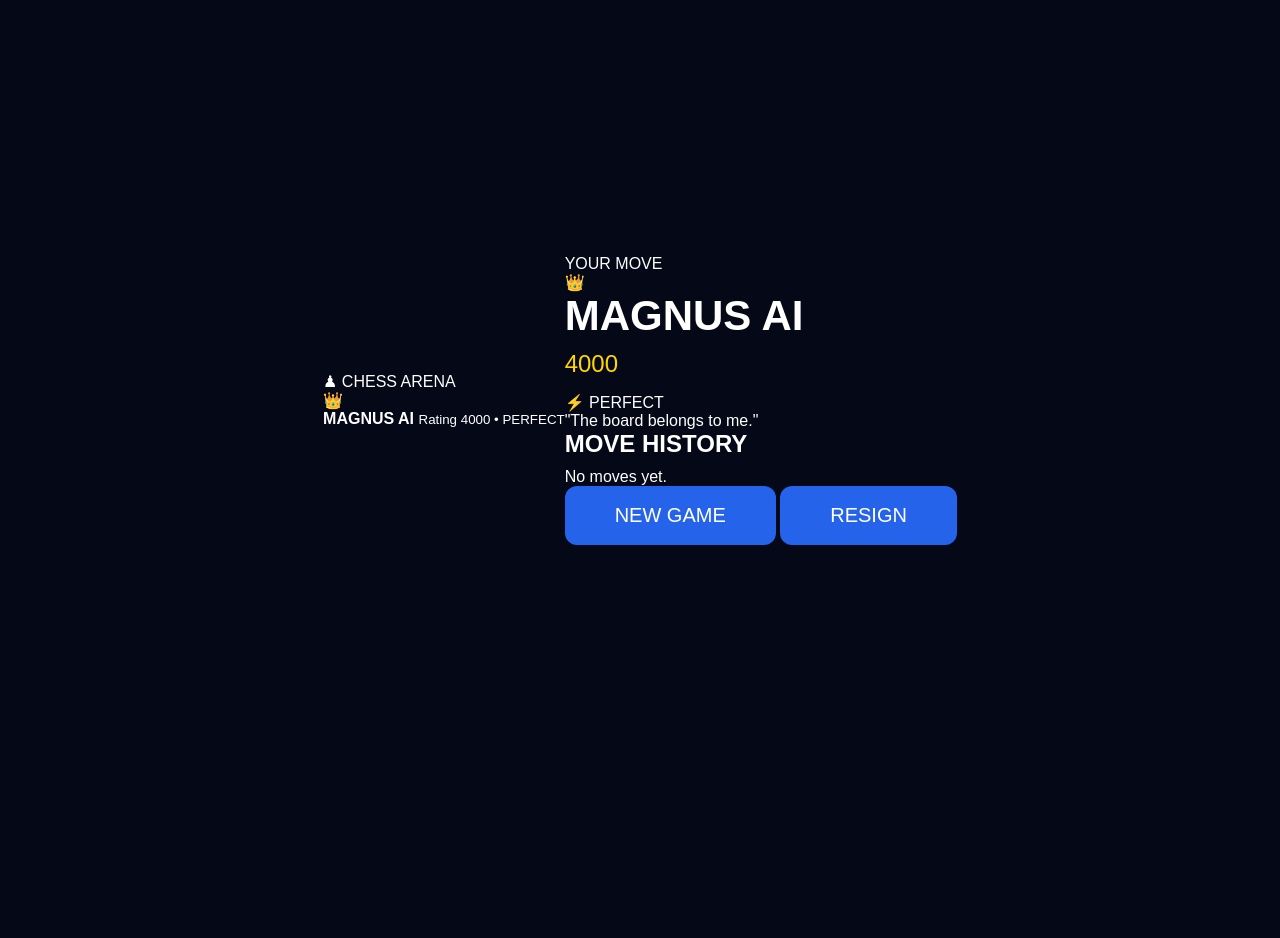
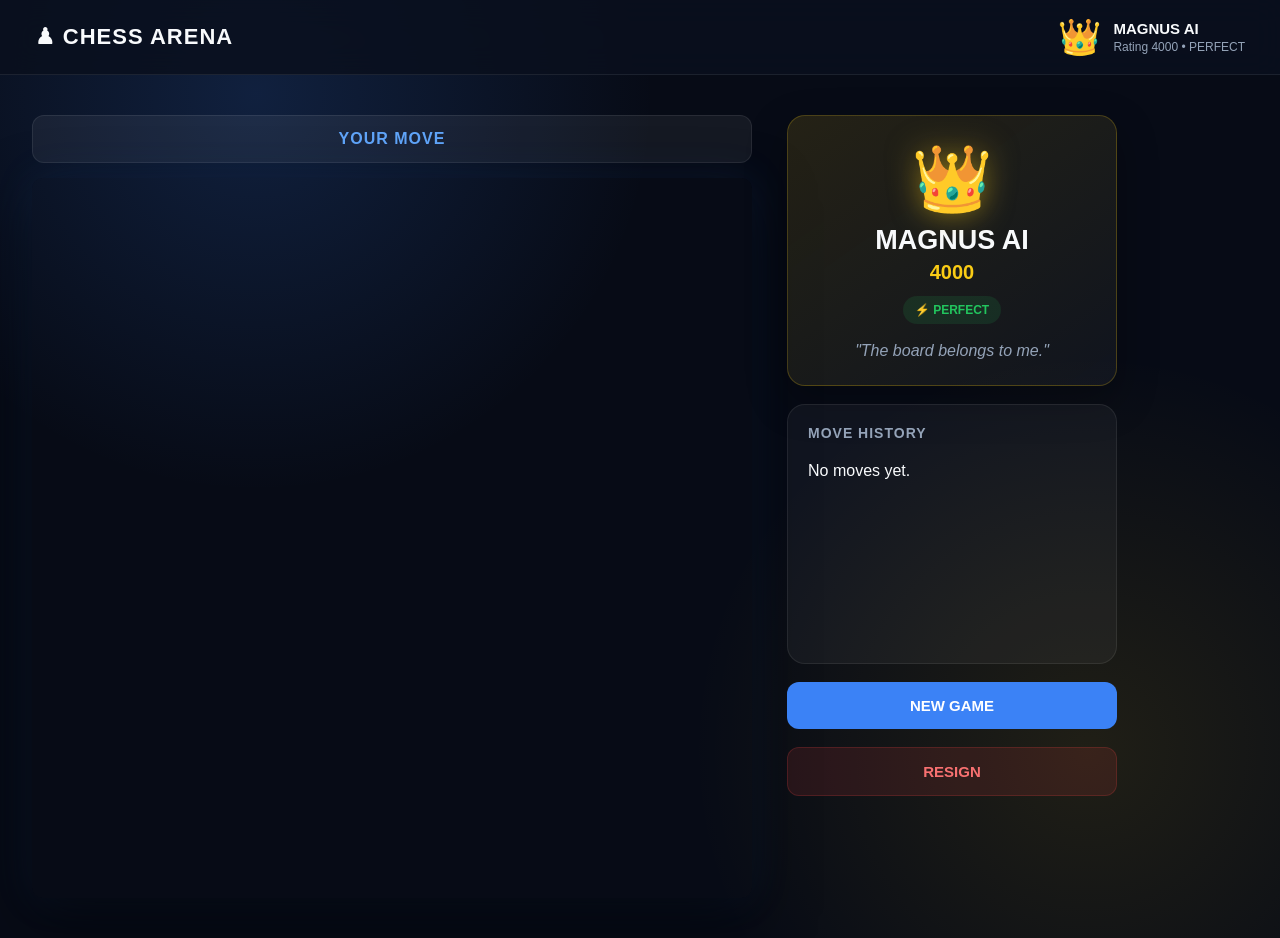
Before and after one commit to RiyanshLegend/ChessArena, a plain HTML site: page play.html in a window 1280 px wide. Before the commit the page ends 800 px from the top, so only its background shows below. Drawn offline with nearby package versions, Linux system fonts and the light colour scheme.

Commit message:
Update play.css

```diff
--- a/play.css
+++ b/play.css
@@ -1,143 +1,314 @@
-*{
-margin:0;
-padding:0;
-box-sizing:border-box;
-font-family:Poppins,sans-serif;
+* {
+    margin: 0;
+    padding: 0;
+    box-sizing: border-box;
 }
 
-body{
-
-height:100vh;
-
-display:flex;
-
-justify-content:center;
-
-align-items:center;
-
-background:#050816;
-
-overflow:hidden;
-
-color:white;
-
+:root {
+    --bg: #070b16;
+    --panel: #101827;
+    --panel-light: #172235;
+    --text: #f8fafc;
+    --muted: #94a3b8;
+    --blue: #3b82f6;
+    --blue-light: #60a5fa;
+    --gold: #facc15;
+    --green: #22c55e;
+    --danger: #ef4444;
 }
 
-.background{
+body {
+    min-height: 100vh;
+    background:
+        radial-gradient(circle at 20% 10%, rgba(59, 130, 246, 0.18), transparent 30%),
+        radial-gradient(circle at 85% 80%, rgba(250, 204, 21, 0.10), transparent 30%),
+        var(--bg);
+    color: var(--text);
+    font-family: Arial, sans-serif;
+    overflow-x: hidden;
+}
 
-position:fixed;
+/* =========================
+   TOP BAR
+========================= */
 
-width:100%;
+.topbar {
+    height: 75px;
+    padding: 0 35px;
 
-height:100%;
+    display: flex;
+    align-items: center;
+    justify-content: space-between;
+
+    background: rgba(10, 16, 30, 0.85);
+    border-bottom: 1px solid rgba(255, 255, 255, 0.08);
+
+    backdrop-filter: blur(15px);
+}
+
+.logo {
+    font-size: 22px;
+    font-weight: 800;
+    letter-spacing: 1px;
+}
+
+.opponent {
+    display: flex;
+    align-items: center;
+    gap: 12px;
+}
+
+.crown {
+    font-size: 35px;
+}
+
+.opponent strong {
+    display: block;
+    font-size: 15px;
+}
+
+.opponent small {
+    color: var(--muted);
+    font-size: 12px;
+}
+
+/* =========================
+   MAIN GAME
+========================= */
+
+.game-container {
+    width: min(1250px, 95%);
+    margin: 40px auto;
+
+    display: grid;
+    grid-template-columns: minmax(500px, 720px) 330px;
+    gap: 35px;
+
+    align-items: start;
+}
+
+/* =========================
+   BOARD SECTION
+========================= */
+
+.board-section {
+    display: flex;
+    flex-direction: column;
+    align-items: center;
+}
+
+.status {
+    width: 100%;
+    max-width: 720px;
+
+    padding: 14px;
+
+    margin-bottom: 15px;
+
+    text-align: center;
+
+    border-radius: 12px;
+
+    background: rgba(255, 255, 255, 0.06);
+    border: 1px solid rgba(255, 255, 255, 0.08);
+
+    color: var(--blue-light);
+
+    font-weight: 800;
+    letter-spacing: 1px;
+}
+
+/* =========================
+   CHESSBOARD
+========================= */
+
+#board {
+    width: min(720px, 90vw);
+    aspect-ratio: 1 / 1;
+
+    display: grid;
+    grid-template-columns: repeat(8, 1fr);
+    grid-template-rows: repeat(8, 1fr);
+
+    border-radius: 10px;
+    overflow: hidden;
+
+    box-shadow:
+        0 20px 60px rgba(0, 0, 0, 0.55),
+        0 0 40px rgba(59, 130, 246, 0.12);
+
+    user-select: none;
+}
+
+/* =========================
+   GAME PANEL
+========================= */
+
+.game-panel {
+    display: flex;
+    flex-direction: column;
+    gap: 18px;
+}
+
+.boss-card {
+    padding: 25px;
+
+    text-align: center;
+
+    border-radius: 18px;
 
     background:
-radial-gradient(circle at top,#19335a,#050816 70%);
+        linear-gradient(
+            145deg,
+            rgba(250, 204, 21, 0.12),
+            rgba(255, 255, 255, 0.04)
+        );
 
+    border: 1px solid rgba(250, 204, 21, 0.22);
+
+    box-shadow: 0 15px 40px rgba(0, 0, 0, 0.3);
 }
 
-.card{
+.boss-icon {
+    font-size: 65px;
 
-position:relative;
-
-z-index:5;
-
-width:420px;
-
-padding:40px;
-
-text-align:center;
-
-border-radius:20px;
-
-background:rgba(255,255,255,.08);
-
-backdrop-filter:blur(15px);
-
-border:1px solid rgba(255,255,255,.15);
-
-box-shadow:0 0 40px rgba(0,150,255,.2);
-
-animation:float 3s ease-in-out infinite;
-
+    filter: drop-shadow(0 0 15px rgba(250, 204, 21, 0.5));
 }
 
-.avatar{
-
-font-size:80px;
-
-margin-bottom:20px;
-
+.boss-card h1 {
+    margin-top: 8px;
+    font-size: 27px;
 }
 
-h1{
+.rating {
+    margin-top: 5px;
 
-font-size:42px;
+    color: var(--gold);
 
-margin-bottom:10px;
-
+    font-size: 20px;
+    font-weight: 800;
 }
 
-.rating{
+.perfect {
+    display: inline-block;
 
-color:gold;
+    margin-top: 12px;
+    padding: 7px 12px;
 
-font-size:24px;
+    border-radius: 999px;
 
-margin-bottom:15px;
+    background: rgba(34, 197, 94, 0.12);
+    color: var(--green);
 
+    font-size: 12px;
+    font-weight: 800;
 }
 
-h2{
+.boss-card p {
+    margin-top: 18px;
 
-margin-bottom:10px;
+    color: var(--muted);
 
+    font-style: italic;
 }
 
-blockquote{
+/* =========================
+   MOVE HISTORY
+========================= */
 
-opacity:.8;
+.moves {
+    min-height: 260px;
 
-margin:20px;
+    padding: 20px;
 
-font-style:italic;
+    border-radius: 18px;
 
+    background: rgba(255, 255, 255, 0.045);
+
+    border: 1px solid rgba(255, 255, 255, 0.08);
 }
 
-button{
+.moves h2 {
+    font-size: 14px;
+    letter-spacing: 1px;
 
-padding:18px 50px;
+    color: var(--muted);
 
-font-size:20px;
-
-border:none;
-
-border-radius:12px;
-
-cursor:pointer;
-
-background:#2563eb;
-
-color:white;
-
-transition:.3s;
-
+    margin-bottom: 15px;
 }
 
-button:hover{
+#moveHistory {
+    color: var(--text);
 
-transform:scale(1.05);
+    line-height: 1.9;
 
-background:#3b82f6;
-
-box-shadow:0 0 30px #3b82f6;
-
+    max-height: 190px;
+    overflow-y: auto;
 }
 
-@keyframes float{
+/* =========================
+   BUTTONS
+========================= */
 
-0%{transform:translateY(0);}
-50%{transform:translateY(-10px);}
-100%{transform:translateY(0);}
+button {
+    width: 100%;
 
+    padding: 15px;
+
+    border: none;
+    border-radius: 12px;
+
+    font-size: 15px;
+    font-weight: 800;
+
+    cursor: pointer;
+
+    transition: 0.2s ease;
 }
+
+#newGame {
+    background: var(--blue);
+    color: white;
+}
+
+#newGame:hover {
+    background: var(--blue-light);
+    transform: translateY(-2px);
+    box-shadow: 0 8px 25px rgba(59, 130, 246, 0.3);
+}
+
+#resign {
+    background: rgba(239, 68, 68, 0.12);
+    color: #f87171;
+
+    border: 1px solid rgba(239, 68, 68, 0.2);
+}
+
+#resign:hover {
+    background: rgba(239, 68, 68, 0.2);
+}
+
+/* =========================
+   MOBILE
+========================= */
+
+@media (max-width: 950px) {
+
+    .game-container {
+        grid-template-columns: 1fr;
+        width: 94%;
+    }
+
+    .game-panel {
+        width: min(720px, 90vw);
+        margin: auto;
+    }
+
+    .topbar {
+        padding: 0 18px;
+    }
+
+    .logo {
+        font-size: 17px;
+    }
+}
```
Lines whose indentation alone changed are shown as unchanged.
